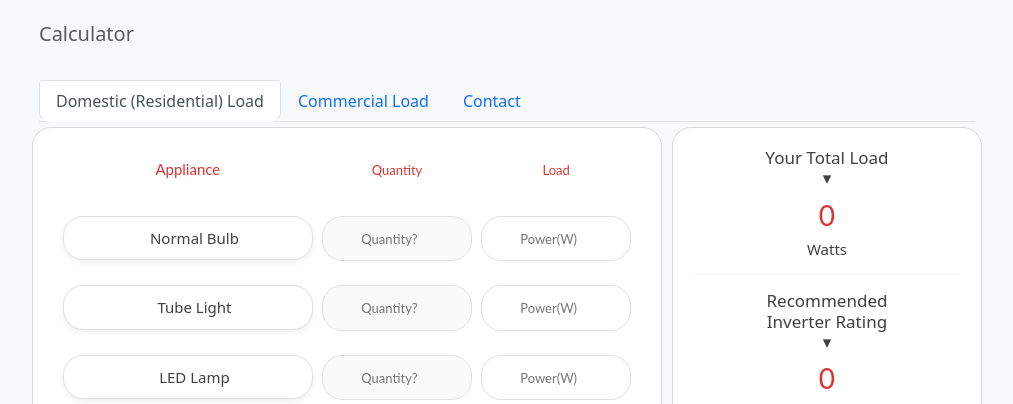
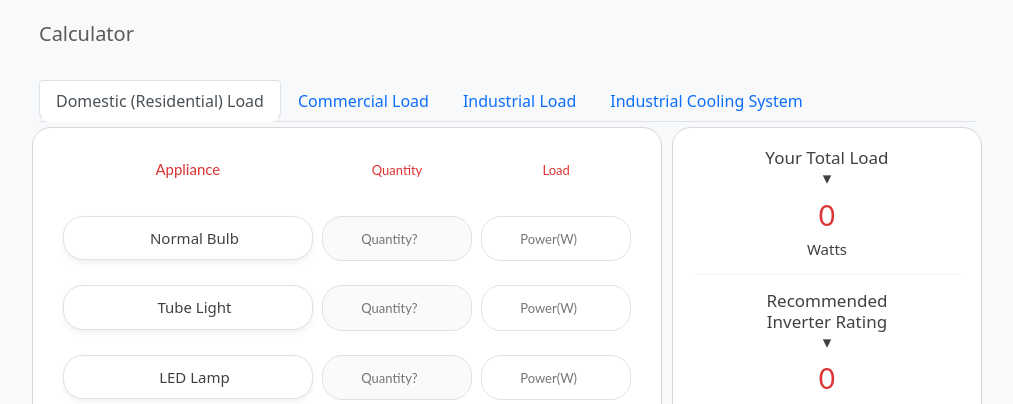
Before and after one commit to olagbemi85/fiiniixtech, a Django app: page /load-inverter-calculator/ in a window 1280 px wide. Shown: the part 122-526 px from the top of the page, without its empty margins (133-1146 px from the left). Run offline with Django 3.2, Linux system fonts and the light colour scheme; data comes from the database, SQL or seed files in the repository; both versions use the stored data as it was after the commit; data that the repository does not hold is empty; some libraries are stand-ins or nearby versions.

Commit message:
calulator edit

```diff
--- a/static/js/calculator/house_power_appliance_cal.js
+++ b/static/js/calculator/house_power_appliance_cal.js
@@ -1,6 +1,6 @@
 
     // Selectors
-    let appliance = document.querySelector(".appliance");
+    let appliance = document.querySelector(".gadget");
     let selected = document.querySelector(".selected");
     let loadActive = document.getElementsByClassName("load-active");
     // Bulb
@@ -713,6 +713,7 @@
         note.innerText = ``;
       }
 
+      /*
       if(batteryCapacity.value == 150){
         batt_price = 180000;
       }else if(batteryCapacity.value == 220){
@@ -750,6 +751,7 @@
           loadPrice.value = `NGN ${Number(batt_price + 117000).toLocaleString()}`;
         }
       }
+      */
     }
 
 
--- a/templates/mainpage/services/load_inverter_calcu.html
+++ b/templates/mainpage/services/load_inverter_calcu.html
@@ -281,7 +281,10 @@ padding: 5px;
                             <button class="nav-link" id="profile-tab" data-bs-toggle="tab" data-bs-target="#profile" type="button" role="tab" aria-controls="profile" aria-selected="false">Commercial Load</button>
                             </li>
                             <li class="" role="presentation">
-                            <button class="nav-link" id="contact-tab" data-bs-toggle="tab" data-bs-target="#contact" type="button" role="tab" aria-controls="contact" aria-selected="false">Contact</button>
+                            <button class="nav-link" id="contact-tab" data-bs-toggle="tab" data-bs-target="#contact" type="button" role="tab" aria-controls="contact" aria-selected="false">Industrial Load</button>
+                            </li>
+                            <li class="" role="presentation">
+                            <button class="nav-link" id="coolingSystem-tab" data-bs-toggle="tab" data-bs-target="#coolingSystem" type="button" role="tab" aria-controls="coolingSystem" aria-selected="false">Industrial Cooling System</button>
                             </li>
                         </ul>
                     </div>
@@ -502,6 +505,7 @@ padding: 5px;
                             </div>
                             <div class="tab-pane fade" id="profile" role="tabpanel" aria-labelledby="profile-tab">...</div>
                             <div class="tab-pane fade" id="contact" role="tabpanel" aria-labelledby="contact-tab">...</div>
+                            <div class="tab-pane fade" id="coolingSystem" role="tabpanel" aria-labelledby="coolingSystem-tab">Calculate cooling system for you</div>
                         </div>
                     </div>
                 </div>
```
Also changed, not shown: db.sqlite3.
